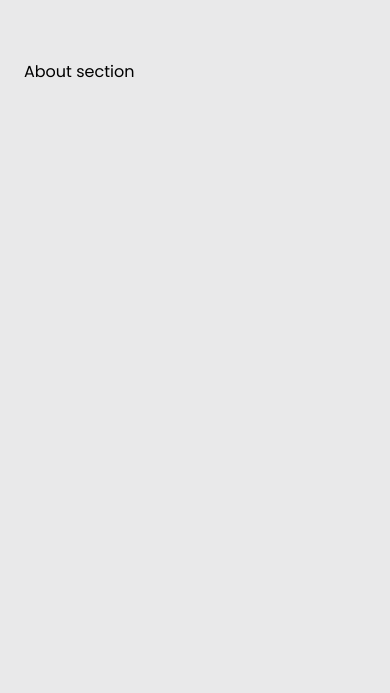
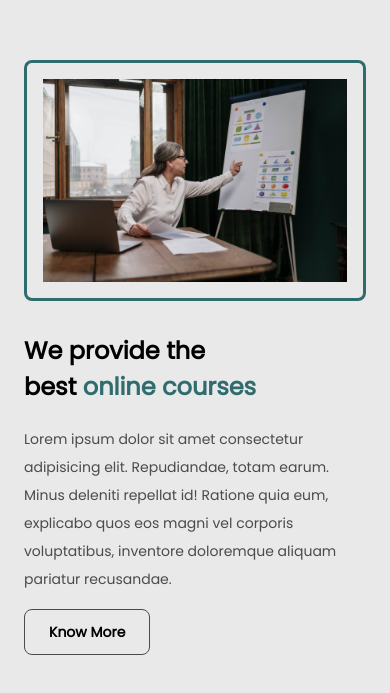
Before and after one commit to QurbanovaLamiya/Tailwind_Project, a React (Create React App) app: page / in a window 390 px wide. Shown: the part 1207-1900 px from the top of the page. Built offline with nearby package versions, Linux system fonts and the light colour scheme.

Commit message:
Done about section and responsive

```diff
--- a/src/components/About/index.js
+++ b/src/components/About/index.js
@@ -1,10 +1,30 @@
+import aboutImg from "../../image/About.jpg";
 
 const About = () => {
   return (
-    <div className="section" id="about">
-      About section
-    </div>
-  )
-}
+    <section className="section" id="about">
+      <div className="grid md:grid-cols-2 gap-8 place-items-center">
+        <div className="border-[3px] border-Teal rounded-lg">
+          <img src={aboutImg} alt="..." className="p-4" />
+        </div>
+        <div>
+          <h2 className="font-bold text-[1.5rem] sm:text-[1.875rem] mb-5">
+            We provide the <br /> best {" "}
+            <span className="text-Teal">online courses</span>
+          </h2>
+          <p className="text-sm text-gray leading-7 mb-4">
+            Lorem ipsum dolor sit amet consectetur adipisicing elit.
+            Repudiandae, totam earum. Minus deleniti repellat id! Ratione quia
+            eum, explicabo quos eos magni vel corporis voluptatibus, inventore
+            doloremque aliquam pariatur recusandae.
+          </p>
+          <button className="py-3 px-6 text-sm border border-gray rounded-lg font-bold hover:bg-Teal transition-colors">
+            Know More
+          </button>
+        </div>
+      </div>
+    </section>
+  );
+};
 
-export default About
+export default About;
--- a/src/components/Home/HomeLogos/index.js
+++ b/src/components/Home/HomeLogos/index.js
@@ -4,7 +4,7 @@ const HomeLogos = () => {
   return (
     <div>
       <p className="text-center text-xl">
-        We collaborate with
+        We collaborate with {" "}
         <span className="text-Teal">
           100+ leading universities and companies
         </span>
--- a/src/components/Home/index.js
+++ b/src/components/Home/index.js
@@ -3,7 +3,7 @@ import HomeLogos from "./HomeLogos";
 
 const Home = () => {
   return (
-    <div className="section" id="home">
+    <section className="section" id="home">
       <div className="md:flex items-center justify-center">
         <div>
           <div className="font-bold text-xs text-Teal mb-4">
@@ -30,7 +30,7 @@ const Home = () => {
         </div>
       </div>
       <HomeLogos />
-    </div>
+    </section>
   );
 };
 
```
